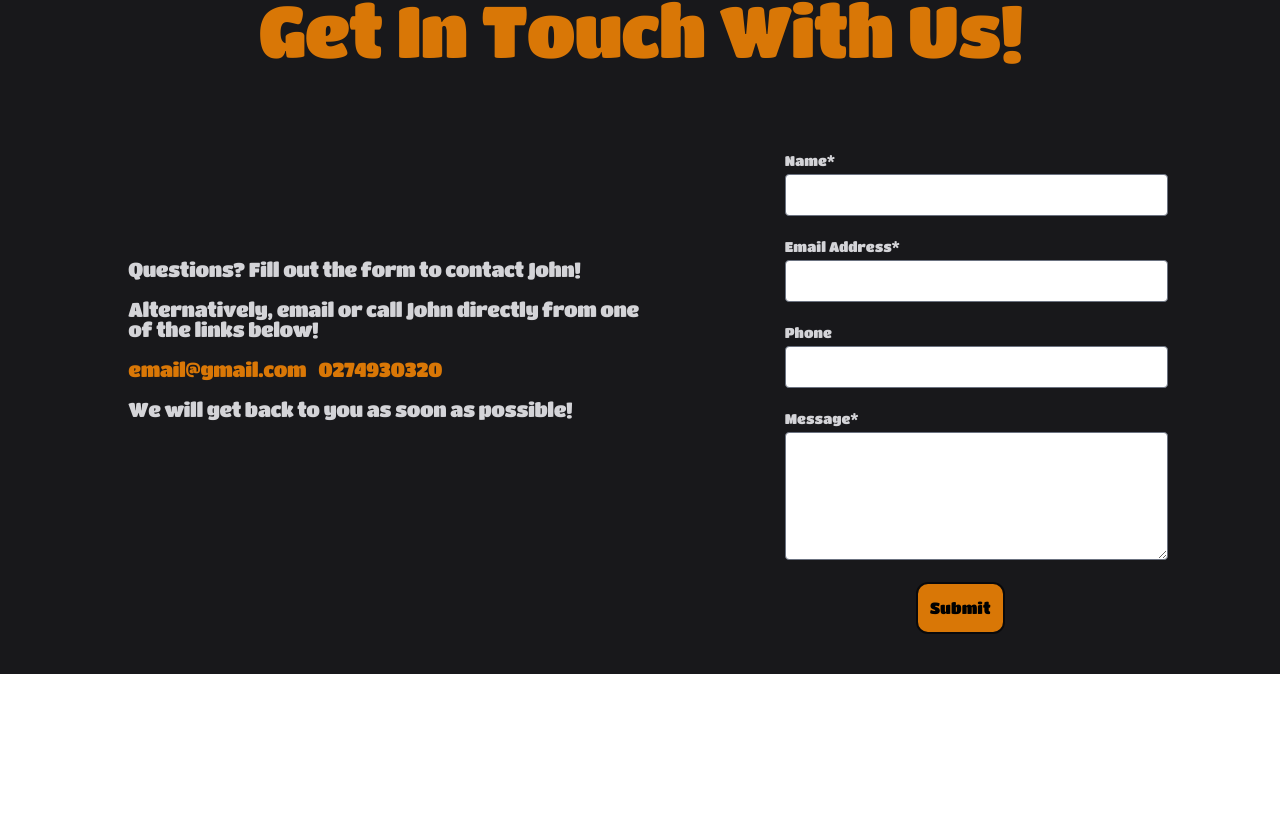
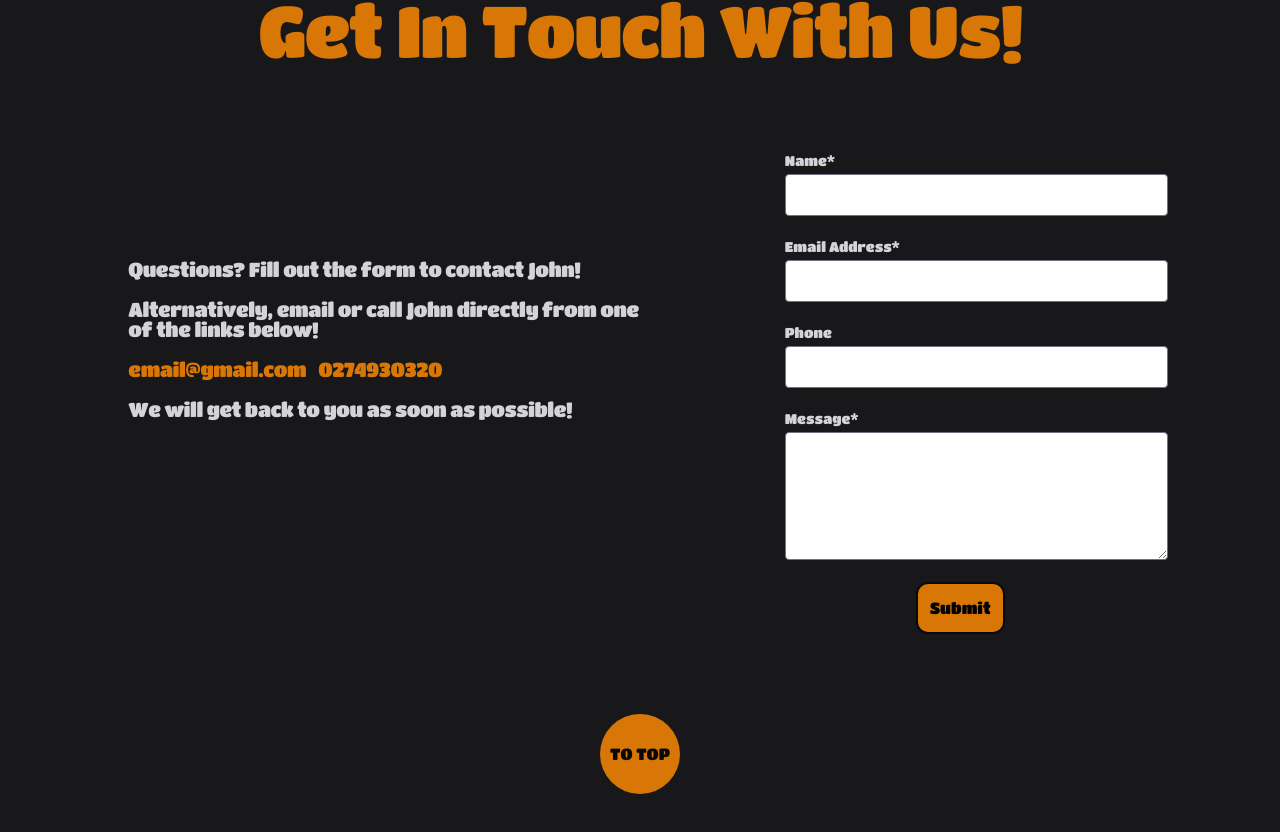
Before and after one commit to matthew-ranford/strictly-paper, a Next.js app: page / in a window 1280 px wide. Shown: the part 3678-4510 px from the top of the page. Before the commit the page ends 4352 px from the top, so only its background shows below. Built offline with nearby package versions, Linux system fonts and the light colour scheme.

Commit message:
Added button to return to top of page in Contact component

```diff
--- a/app/components/Contact.tsx
+++ b/app/components/Contact.tsx
@@ -92,6 +92,11 @@ export default function Contact() {
             </div>
           </div>
         </div>
+        <div className="mt-20 w-20 h-20 bg-amber-600 rounded-full flex items-center justify-center mx-auto">
+          <p className="text-zinc-950">
+            <a href="#">TO TOP</a>
+          </p>
+        </div>
       </main>
     </>
   )
```
